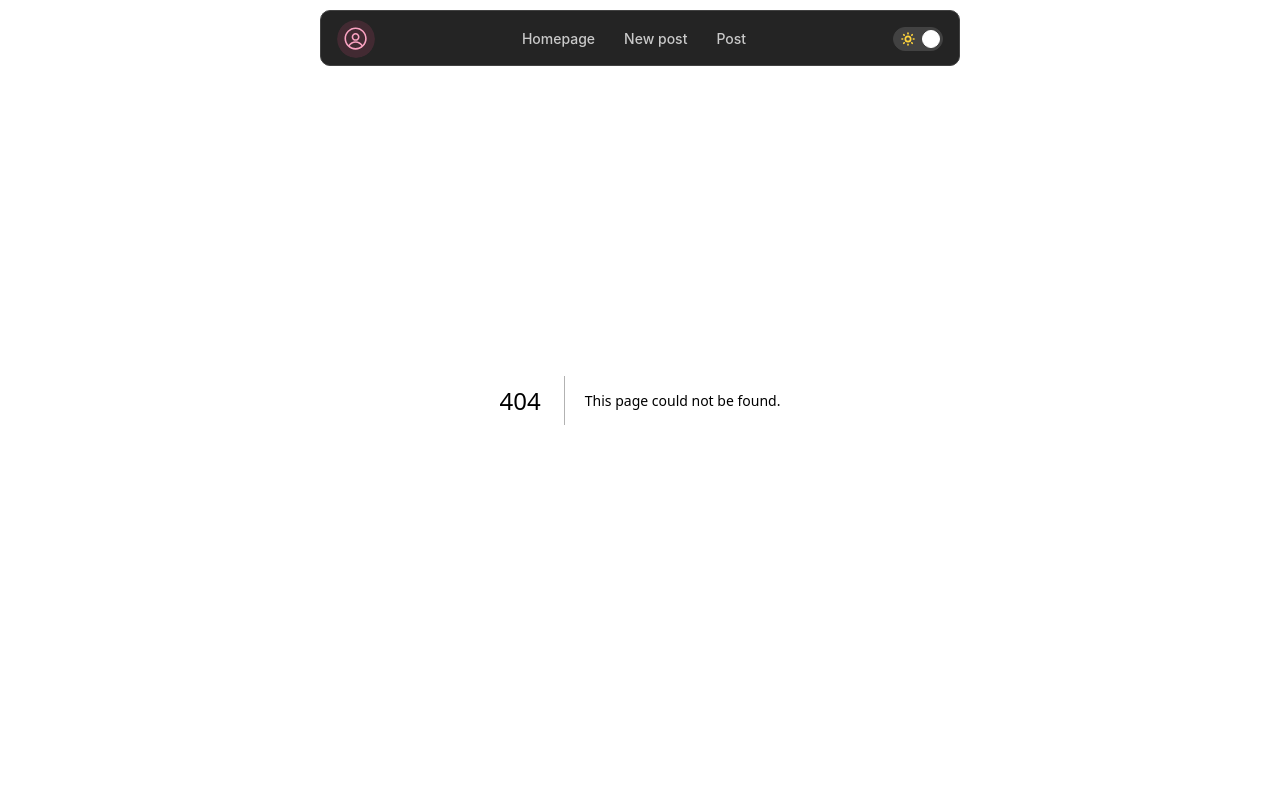
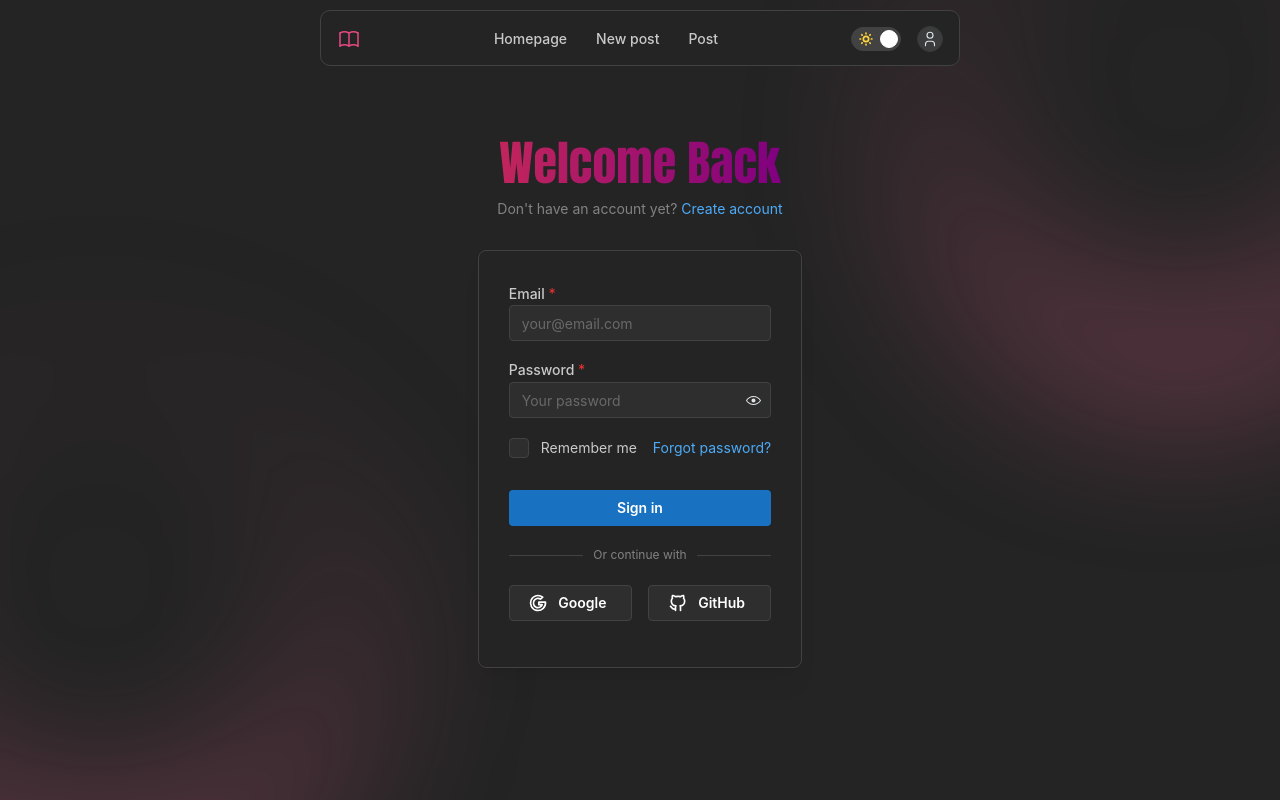
Before and after one commit to davidrdsilva/blog-ui, a Next.js app: page /login in a window 1280 px wide. Before the commit this address had no page. Built offline with nearby package versions, Linux system fonts and the light colour scheme.

Commit message:
feat: add login page

```diff
--- a/package.json
+++ b/package.json
@@ -14,6 +14,7 @@
     },
     "dependencies": {
         "@mantine/core": "^7.16.0",
+        "@mantine/form": "^7.17.2",
         "@mantine/hooks": "^7.16.0",
         "@mantine/tiptap": "^7.16.0",
         "@tabler/icons-react": "^3.29.0",
--- /dev/null
+++ b/src/app/login/page.tsx
@@ -0,0 +1,136 @@
+'use client';
+
+import { useState } from 'react';
+import { useRouter } from 'next/navigation';
+import {
+    TextInput,
+    PasswordInput,
+    Checkbox,
+    Button,
+    Paper,
+    Title,
+    Text,
+    Container,
+    Group,
+    Divider,
+    rem,
+    Anchor,
+} from '@mantine/core';
+import { useForm } from '@mantine/form';
+import { IconBrandGoogle, IconBrandGithub } from '@tabler/icons-react';
+import { Anton } from 'next/font/google';
+import classes from '@styles/login/login.module.css';
+
+const titleFont = Anton({
+    weight: '400',
+    subsets: ['latin'],
+});
+
+export default function LoginPage() {
+    const [loading, setLoading] = useState(false);
+    const router = useRouter();
+
+    const form = useForm({
+        initialValues: {
+            email: '',
+            password: '',
+            rememberMe: false,
+        },
+
+        validate: {
+            email: (value: string) => (/^\S+@\S+$/.test(value) ? null : 'Invalid email'),
+            password: (value: string) => (value.length >= 6 ? null : 'Password should include at least 6 characters'),
+        },
+    });
+
+    const handleSubmit = async (values: typeof form.values) => {
+        setLoading(true);
+        try {
+            // This would be replaced with actual authentication logic
+            console.log('Login attempt with:', values);
+
+            // Simulate API call
+            await new Promise((resolve) => setTimeout(resolve, 1000));
+
+            // Redirect to homepage after successful login
+            router.push('/');
+        } catch (error) {
+            console.error('Login failed:', error);
+            form.setErrors({ email: 'Login failed. Please check your credentials.' });
+        } finally {
+            setLoading(false);
+        }
+    };
+
+    return (
+        <div className={classes.wrapper}>
+            <div className={`${classes.backgroundCircle} ${classes.backgroundCircleTopRight}`}></div>
+            <div className={`${classes.backgroundCircle} ${classes.backgroundCircleBottomLeft}`}></div>
+
+            <Container size={420} my={40}>
+                <Title ta="center" className={`${classes.title} ${titleFont.className}`}>
+                    <Text
+                        component="span"
+                        variant="gradient"
+                        gradient={{ from: 'pink', to: 'purple', deg: 90 }}
+                        inherit
+                    >
+                        Welcome Back
+                    </Text>
+                </Title>
+                <Text c="dimmed" size="sm" ta="center" mt={5}>
+                    Don't have an account yet?{' '}
+                    <Anchor size="sm" component="button" onClick={() => router.push('/signup')}>
+                        Create account
+                    </Anchor>
+                </Text>
+
+                <Paper withBorder shadow="md" p={30} mt={30} radius="md" className={classes.formContainer}>
+                    <form onSubmit={form.onSubmit(handleSubmit)}>
+                        <TextInput
+                            label="Email"
+                            placeholder="your@email.com"
+                            required
+                            {...form.getInputProps('email')}
+                        />
+                        <PasswordInput
+                            label="Password"
+                            placeholder="Your password"
+                            required
+                            mt="md"
+                            {...form.getInputProps('password')}
+                        />
+                        <Group justify="space-between" mt="lg">
+                            <Checkbox label="Remember me" {...form.getInputProps('rememberMe', { type: 'checkbox' })} />
+                            <Anchor component="button" size="sm" onClick={() => router.push('/forgot-password')}>
+                                Forgot password?
+                            </Anchor>
+                        </Group>
+                        <Button fullWidth mt="xl" type="submit" loading={loading} className={classes.button}>
+                            Sign in
+                        </Button>
+                    </form>
+
+                    <Divider label="Or continue with" labelPosition="center" my="lg" />
+
+                    <Group grow mb="md" mt="md">
+                        <Button
+                            variant="default"
+                            leftSection={<IconBrandGoogle style={{ width: rem(20), height: rem(20) }} />}
+                            className={classes.socialButton}
+                        >
+                            Google
+                        </Button>
+                        <Button
+                            variant="default"
+                            leftSection={<IconBrandGithub style={{ width: rem(20), height: rem(20) }} />}
+                            className={classes.socialButton}
+                        >
+                            GitHub
+                        </Button>
+                    </Group>
+                </Paper>
+            </Container>
+        </div>
+    );
+}
--- a/src/shared/components/header.tsx
+++ b/src/shared/components/header.tsx
@@ -1,10 +1,11 @@
 'use client';
 
-import { Avatar, Burger, Container, Group, Popover, Stack } from '@mantine/core';
+import { Avatar, Burger, Container, Group, Popover, Stack, Tooltip } from '@mantine/core';
 import { useDisclosure } from '@mantine/hooks';
 import { ColorThemeSwitch } from '@shared/components/color-theme-switch';
 import classes from '@styles/header/header.module.css';
-import { usePathname } from 'next/navigation';
+import { usePathname, useRouter } from 'next/navigation';
+import { IconUser, IconBook } from '@tabler/icons-react';
 
 const links = [
     { link: '/', label: 'Homepage' },
@@ -14,6 +15,7 @@ const links = [
 
 export function Header() {
     const pathname = usePathname();
+    const router = useRouter();
     const [opened, { toggle }] = useDisclosure(false);
 
     const items = links.map((link) => (
@@ -25,12 +27,24 @@ export function Header() {
     return (
         <header className={classes.header}>
             <Container size="md" className={classes.inner}>
-                <Avatar src={null} alt="no image here" color="pink" />
+                <IconBook size={24} stroke={1.5} color="var(--mantine-color-pink-6)" />
                 <Group gap={5} visibleFrom="xs">
                     {items}
                 </Group>
 
-                <ColorThemeSwitch />
+                <Group gap="md">
+                    <ColorThemeSwitch />
+                    <Tooltip label="Login">
+                        <Avatar
+                            className={classes.userAvatar}
+                            onClick={() => router.push('/login')}
+                            radius="xl"
+                            size="sm"
+                        >
+                            <IconUser size={18} stroke={1.5} />
+                        </Avatar>
+                    </Tooltip>
+                </Group>
 
                 <Popover
                     width={300}
--- a/src/styles/header/header.module.css
+++ b/src/styles/header/header.module.css
@@ -47,3 +47,18 @@
         border-bottom-right-radius: 15px;
     }
 }
+
+.userAvatar {
+    cursor: pointer;
+    transition:
+        transform 0.2s ease,
+        box-shadow 0.2s ease;
+    background-color: light-dark(var(--mantine-color-gray-0), var(--mantine-color-dark-6));
+    color: light-dark(var(--mantine-color-pink-6), var(--mantine-color-pink-4));
+    border: 1px solid light-dark(var(--mantine-color-gray-3), var(--mantine-color-dark-5));
+
+    &:hover {
+        transform: translateY(-2px);
+        box-shadow: 0 4px 8px rgba(0, 0, 0, 0.1);
+    }
+}
--- /dev/null
+++ b/src/styles/login/login.module.css
@@ -0,0 +1,95 @@
+.wrapper {
+    position: relative;
+    min-height: 100vh;
+    display: flex;
+    align-items: center;
+    justify-content: center;
+    padding: 20px;
+    overflow: hidden;
+}
+
+.backgroundCircle {
+    position: absolute;
+    width: 600px;
+    height: 600px;
+    border-radius: 50%;
+    box-shadow: var(--mantine-color-pink-5) 0px 48px 100px 0px;
+    filter: blur(100px);
+    z-index: -1;
+}
+
+.backgroundCircleTopRight {
+    top: -200px;
+    right: -200px;
+    animation: slowPulse 15s ease-out 0s infinite alternate both;
+}
+
+.backgroundCircleBottomLeft {
+    bottom: -100px;
+    left: -200px;
+    animation: slowPulse 15s ease-out 0s infinite alternate both;
+}
+
+@keyframes slowPulse {
+    0% {
+        transform: scale(0.5);
+    }
+
+    100% {
+        transform: scale(1);
+    }
+}
+
+.title {
+    font-size: 3rem;
+    text-align: center;
+    margin: 0;
+    padding: 0;
+    color: light-dark(var(--mantine-color-black), var(--mantine-color-white));
+
+    @media (max-width: 768px) {
+        font-size: 2rem;
+        line-height: 1.2;
+    }
+}
+
+.formContainer {
+    background-color: light-dark(var(--mantine-color-white), var(--mantine-color-dark-7));
+    backdrop-filter: blur(10px);
+    border: 1px solid light-dark(var(--mantine-color-gray-3), var(--mantine-color-dark-4));
+    transition:
+        transform 0.2s ease,
+        box-shadow 0.2s ease;
+
+    &:hover {
+        transform: translateY(-5px);
+        box-shadow: 0 10px 20px rgba(0, 0, 0, 0.1);
+    }
+}
+
+.button {
+    background-image: linear-gradient(90deg, var(--mantine-color-pink-5), var(--mantine-color-purple-5));
+    transition:
+        transform 0.2s ease,
+        opacity 0.2s ease;
+
+    &:hover {
+        background-image: linear-gradient(90deg, var(--mantine-color-pink-6), var(--mantine-color-purple-6));
+        transform: translateY(-2px);
+    }
+
+    &:active {
+        transform: translateY(0);
+    }
+}
+
+.socialButton {
+    transition:
+        transform 0.2s ease,
+        box-shadow 0.2s ease;
+
+    &:hover {
+        transform: translateY(-2px);
+        box-shadow: 0 4px 8px rgba(0, 0, 0, 0.1);
+    }
+}
```
Also changed, not shown: 1 other file (tests, documents, lock files or other folders).
